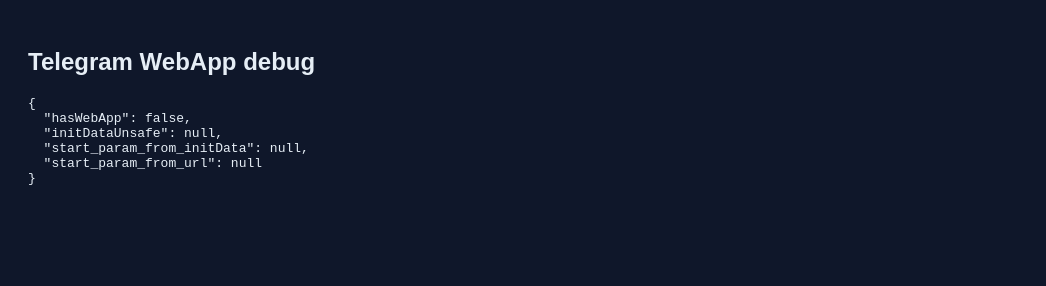
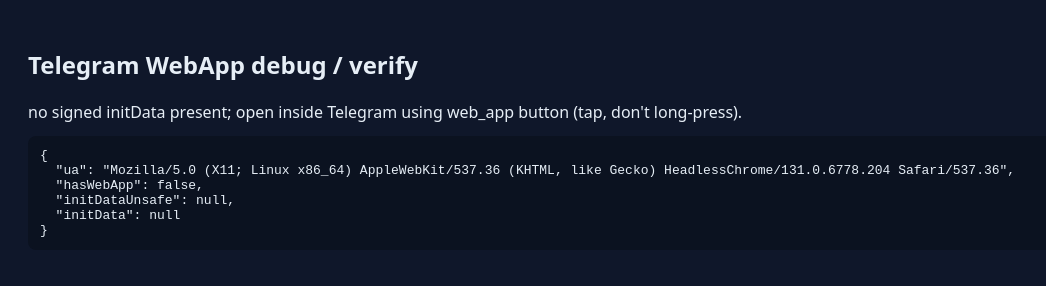
Before and after one commit to VIPBAD/DEMO, a plain HTML site: page templates/index.html in a window 1280 px wide. Shown: the whole page, without its empty margins (0-1046 px from the left). Drawn offline with Linux system fonts and the light colour scheme; no server answers.

Commit message:
Update index.html

```diff
--- a/templates/index.html
+++ b/templates/index.html
@@ -1,26 +1,60 @@
 <!doctype html>
 <html>
-<body style="background:#0f172a;color:#e6eef6;font-family:Arial;padding:20px;">
-  <h2>Telegram WebApp debug</h2>
-  <pre id="out">loading…</pre>
+<head>
+  <meta charset="utf-8" />
+  <meta name="viewport" content="width=device-width,initial-scale=1" />
+  <title>WebApp — verify initData</title>
+  <style>
+    body { font-family: system-ui, -apple-system, Roboto, "Segoe UI", sans-serif; background:#0f172a; color:#e6eef6; padding:20px;}
+    pre { background:#0b1220; padding:12px; border-radius:8px; }
+    img.avatar{ width:96px; height:96px; border-radius:50%; object-fit:cover; display:block; margin:12px 0;}
+  </style>
+</head>
+<body>
+  <h2>Telegram WebApp debug / verify</h2>
+  <div id="status">initializing...</div>
+  <pre id="out">waiting...</pre>
+  <img id="avatar" class="avatar" src="/static/default-avatar.png" alt="avatar" style="display:none" />
   <script>
-    try {
+    (async function(){
+      const out = document.getElementById('out');
+      const status = document.getElementById('status');
+      function show(v){ out.textContent = JSON.stringify(v, null, 2); }
+
       const tg = window.Telegram?.WebApp || null;
       const unsafe = tg?.initDataUnsafe || null;
-      const startParamFromUrl = new URLSearchParams(location.search).get('startapp') || null;
-      const info = {
-        hasWebApp: !!tg,
-        initDataUnsafe: unsafe,
-        start_param_from_initData: unsafe?.start_param ?? null,
-        start_param_from_url: startParamFromUrl
-      };
-      document.getElementById('out').textContent = JSON.stringify(info, null, 2);
+      const signed = tg?.initData || null;
 
-      // optional: send debug to server
-      fetch('/debug_client', { method:'POST', headers:{'content-type':'application/json'}, body: JSON.stringify(info) }).catch(()=>{});
-    } catch(e) {
-      document.getElementById('out').textContent = 'error: ' + e.message;
-    }
+      show({ ua: navigator.userAgent, hasWebApp: !!tg, initDataUnsafe: unsafe ? unsafe : null, initData: signed ? signed : null });
+      status.textContent = "collected client values — sending to server for verification (if available)...";
+
+      // If we have signed init data, send to backend to verify and optionally fetch profile
+      if (signed) {
+        try {
+          const r = await fetch('/verify_init', {
+            method: 'POST',
+            headers: {'Content-Type':'application/json'},
+            body: JSON.stringify({ initData: signed, initDataUnsafe: unsafe })
+          });
+          const js = await r.json();
+          show(js);
+          if (js.profile_photo_url) {
+            const img = document.getElementById('avatar');
+            img.src = js.profile_photo_url;
+            img.style.display = 'block';
+          }
+          status.textContent = js.ok ? "verified" : "verification failed";
+        } catch (e) {
+          status.textContent = "network error: " + e.message;
+          show({ error: e.message });
+        }
+      } else {
+        status.textContent = "no signed initData present; open inside Telegram using web_app button (tap, don't long-press).";
+      }
+
+      // always send debug info to server so you can inspect logs
+      fetch('/debug_client', { method:'POST', headers:{'Content-Type':'application/json'}, body: JSON.stringify({ ua:navigator.userAgent, initDataUnsafe: unsafe, initDataSigned: signed ? true : false }) }).catch(()=>{});
+    })();
   </script>
 </body>
 </html>
```
